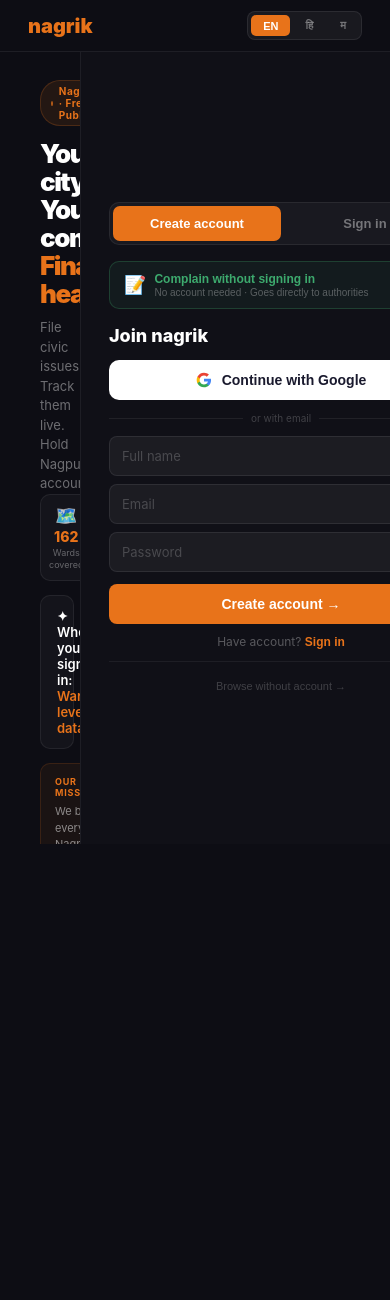
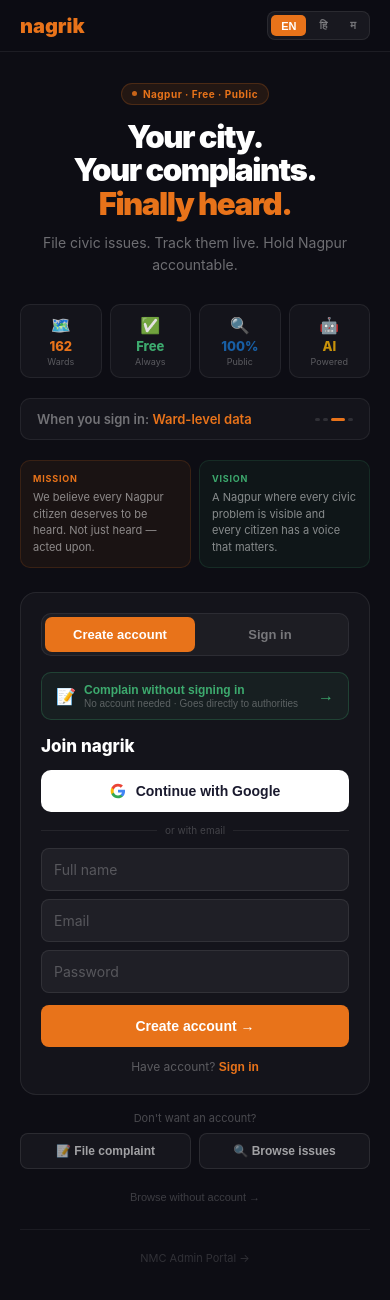
Before and after one commit to arjundhupe-nagrik/nagrik, a Next.js app: page /login in a window 390 px wide. Shown: the top 1300 px of the page. Before the commit the page ends 844 px from the top, so only its background shows below. Built offline with nearby package versions, Linux system fonts and the light colour scheme; no server answers.

Commit message:
fix login page mobile layout

```diff
--- a/app/login/page.tsx
+++ b/app/login/page.tsx
@@ -6,20 +6,20 @@
 const LANG = {
   en: {
     badge: 'Nagpur · Free · Public',
-    h1: 'Your city.', h2: "Your complaints.", h3: 'Finally heard.',
+    h1: 'Your city.', h2: 'Your complaints.', h3: 'Finally heard.',
     sub: 'File civic issues. Track them live. Hold Nagpur accountable.',
-    mission: 'We believe every Nagpur citizen deserves to be heard. Not just heard — acted upon. nagrik exists to make sure no complaint disappears.',
-    vision: 'A Nagpur where every civic problem is visible, every department is accountable, and every citizen has a voice that matters.',
+    mission: 'We believe every Nagpur citizen deserves to be heard. Not just heard — acted upon.',
+    vision: 'A Nagpur where every civic problem is visible and every citizen has a voice that matters.',
     features: ['File in 60 seconds','Live status tracking','Ward-level data','AI auto-tagging'],
     googleBtn: 'Continue with Google',
     createBtn: 'Create account →', signInBtn: 'Sign in →',
     nameP: 'Full name', emailP: 'Email', passP: 'Password',
-    noAcc: "No account? ", hasAcc: 'Have account? ',
+    noAcc: 'No account? ', hasAcc: 'Have account? ',
     createL: 'Join free', signL: 'Sign in',
     skipBtn: 'Browse without account →',
     orEmail: 'or with email',
     noLoginTitle: "Don't want an account?",
-    fileBtn: '📝 File complaint', browseBtn: '🔍 Browse feed',
+    fileBtn: '📝 File complaint', browseBtn: '🔍 Browse issues',
     tabCreate: 'Create account', tabSign: 'Sign in',
     ribbon: 'Complain without signing in',
     ribbonSub: 'No account needed · Goes directly to authorities',
@@ -29,8 +29,8 @@
     badge: 'नागपुर · मुफ्त · सार्वजनिक',
     h1: 'आपका शहर।', h2: 'आपकी शिकायत।', h3: 'अब सुनी जाएगी।',
     sub: 'समस्या दर्ज करें। लाइव ट्रैक करें। जवाब माँगें।',
-    mission: 'हम मानते हैं कि नागपुर के हर नागरिक की आवाज़ सुनी जानी चाहिए। सिर्फ सुनी नहीं — उस पर action होना चाहिए।',
-    vision: 'एक ऐसा नागपुर जहाँ हर समस्या दिखती है, हर विभाग जवाबदेह है, और हर नागरिक की आवाज़ मायने रखती है।',
+    mission: 'हम मानते हैं कि नागपुर के हर नागरिक की आवाज़ सुनी जानी चाहिए — और उस पर action होना चाहिए।',
+    vision: 'एक ऐसा नागपुर जहाँ हर समस्या दिखती है और हर नागरिक की आवाज़ मायने रखती है।',
     features: ['60 सेकंड में file','लाइव status','वार्ड डेटा','AI auto-tag'],
     googleBtn: 'Google से जारी रखें',
     createBtn: 'Account बनाएं →', signInBtn: 'Sign in करें →',
@@ -40,7 +40,7 @@
     skipBtn: 'बिना account के देखें →',
     orEmail: 'या email से',
     noLoginTitle: 'Account नहीं चाहिए?',
-    fileBtn: '📝 शिकायत दर्ज', browseBtn: '🔍 फीड देखें',
+    fileBtn: '📝 शिकायत दर्ज', browseBtn: '🔍 Issues देखें',
     tabCreate: 'Account बनाएं', tabSign: 'Sign in',
     ribbon: 'बिना sign in के शिकायत करें',
     ribbonSub: 'Account नहीं चाहिए · सीधे authorities तक',
@@ -50,8 +50,8 @@
     badge: 'नागपूर · मोफत · सार्वजनिक',
     h1: 'तुमचे शहर।', h2: 'तुमची तक्रार।', h3: 'आता ऐकली जाईल।',
     sub: 'तक्रार नोंदवा. लाइव्ह ट्रॅक करा. जाब मागा.',
-    mission: 'आम्हाला विश्वास आहे की नागपूरच्या प्रत्येक नागरिकाचा आवाज ऐकला जावा. फक्त ऐकला नाही — त्यावर कारवाई व्हावी.',
-    vision: 'असा नागपूर जिथे प्रत्येक समस्या दिसते, प्रत्येक विभाग जबाबदार आहे, आणि प्रत्येक नागरिकाचा आवाज महत्त्वाचा आहे.',
+    mission: 'आम्हाला विश्वास आहे की नागपूरच्या प्रत्येक नागरिकाचा आवाज ऐकला जावा — आणि त्यावर कारवाई व्हावी.',
+    vision: 'असा नागपूर जिथे प्रत्येक समस्या दिसते आणि प्रत्येक नागरिकाचा आवाज महत्त्वाचा आहे.',
     features: ['60 सेकंदात file','लाइव्ह status','वार्ड डेटा','AI auto-tag'],
     googleBtn: 'Google ने सुरू ठेवा',
     createBtn: 'Account बनवा →', signInBtn: 'Sign in करा →',
@@ -61,7 +61,7 @@
     skipBtn: 'Account शिवाय पहा →',
     orEmail: 'किंवा email ने',
     noLoginTitle: 'Account नको?',
-    fileBtn: '📝 तक्रार नोंदवा', browseBtn: '🔍 फीड पहा',
+    fileBtn: '📝 तक्रार नोंदवा', browseBtn: '🔍 Issues पहा',
     tabCreate: 'Account बनवा', tabSign: 'Sign in',
     ribbon: 'Sign in शिवाय तक्रार करा',
     ribbonSub: 'Account नको · थेट authorities कडे जाते',
@@ -118,13 +118,6 @@
     router.push('/')
   }
 
-  const stats = [
-    { val:'162', label: lang==='en'?'Wards covered':lang==='hi'?'वार्ड covered':'वार्ड', color:'#E8731A', icon:'🗺️' },
-    { val: lang==='en'?'Always':lang==='hi'?'हमेशा':'नेहमी', label: lang==='en'?'Free to use':lang==='hi'?'मुफ्त':'मोफत', color:'#3DAA6E', icon:'✅' },
-    { val:'100%', label: lang==='en'?'Transparent':lang==='hi'?'पारदर्शी':'पारदर्शक', color:'#185FA5', icon:'🔍' },
-    { val: lang==='en'?'Public':lang==='hi'?'सार्वजनिक':'सार्वजनिक', label: lang==='en'?'All data open':lang==='hi'?'खुला डेटा':'खुला डेटा', color:'#C8920A', icon:'📊' },
-  ]
-
   if (checking) return (
     <main style={{ minHeight:'100vh', background:'#0D0D14', display:'flex', alignItems:'center', justifyContent:'center', fontFamily:"'Inter',system-ui,sans-serif" }}>
       <div style={{ color:'rgba(255,255,255,0.2)', fontSize:'14px' }}>Loading...</div>
@@ -132,94 +125,84 @@
   )
 
   return (
-    <main style={{ height:'100vh', background:'#0D0D14', fontFamily:"'Inter',system-ui,sans-serif", display:'flex', flexDirection:'column', overflow:'hidden' }}>
-      <nav style={{ height:'52px', flexShrink:0, padding:'0 28px', display:'flex', alignItems:'center', justifyContent:'space-between', borderBottom:'1px solid rgba(255,255,255,0.07)' }}>
+    <main style={{ minHeight:'100vh', background:'#0D0D14', fontFamily:"'Inter',system-ui,sans-serif" }}>
+
+      {/* Navbar */}
+      <nav style={{ height:'52px', padding:'0 20px', display:'flex', alignItems:'center', justifyContent:'space-between', borderBottom:'1px solid rgba(255,255,255,0.07)', position:'sticky', top:0, background:'rgba(13,13,20,0.95)', zIndex:100 }}>
         <div style={{ fontSize:'20px', fontWeight:'900', color:'#E8731A' }}>nagrik</div>
         <div style={{ display:'flex', gap:'3px', background:'rgba(255,255,255,0.05)', border:'1px solid rgba(255,255,255,0.08)', borderRadius:'8px', padding:'3px' }}>
           {(['en','hi','mr'] as L[]).map(l => (
             <button key={l} onClick={() => setLang(l)}
-              style={{ padding:'4px 12px', borderRadius:'5px', border:'none', background:lang===l?'#E8731A':'transparent', color:lang===l?'white':'rgba(255,255,255,0.4)', fontSize:'11px', fontWeight:'700', cursor:'pointer', transition:'all 0.15s' }}>
+              style={{ padding:'4px 10px', borderRadius:'5px', border:'none', background:lang===l?'#E8731A':'transparent', color:lang===l?'white':'rgba(255,255,255,0.4)', fontSize:'11px', fontWeight:'700', cursor:'pointer', transition:'all 0.15s' }}>
               {l==='en'?'EN':l==='hi'?'हि':'म'}
             </button>
           ))}
         </div>
       </nav>
 
-      <div style={{ flex:1, display:'grid', gridTemplateColumns:'1fr 400px', minHeight:0 }}>
+      <div style={{ maxWidth:'440px', margin:'0 auto', padding:'28px 20px 48px' }}>
 
-        {/* LEFT */}
-        <div style={{ padding:'28px 40px 24px', display:'flex', flexDirection:'column', justifyContent:'space-between', borderRight:'1px solid rgba(255,255,255,0.07)', overflow:'hidden' }}>
-          <div>
-            <div style={{ display:'inline-flex', alignItems:'center', gap:'6px', background:'rgba(232,115,26,0.1)', border:'1px solid rgba(232,115,26,0.2)', color:'#E8731A', fontSize:'10px', fontWeight:'700', padding:'4px 10px', borderRadius:'20px', marginBottom:'14px', letterSpacing:'0.5px' }}>
+        {/* Hero */}
+        <div style={{ textAlign:'center', marginBottom:'28px' }}>
+          <div style={{ display:'inline-flex', alignItems:'center', gap:'6px', background:'rgba(232,115,26,0.1)', border:'1px solid rgba(232,115,26,0.2)', color:'#E8731A', fontSize:'10px', fontWeight:'700', padding:'4px 10px', borderRadius:'20px', marginBottom:'16px', letterSpacing:'0.5px' }}>
             <span style={{ width:'5px', height:'5px', background:'#E8731A', borderRadius:'50%', animation:'pulse 2s infinite' }}/>
             {t.badge}
           </div>
-            <div style={{ fontSize:'clamp(26px,3.2vw,42px)', fontWeight:'900', color:'white', lineHeight:'1.08', letterSpacing:'-1.5px', marginBottom:'4px' }}>
+          <div style={{ fontSize:'clamp(28px,8vw,42px)', fontWeight:'900', color:'white', lineHeight:'1.08', letterSpacing:'-1.5px', marginBottom:'10px' }}>
             {t.h1}<br/>{t.h2}<br/><span style={{ color:'#E8731A' }}>{t.h3}</span>
           </div>
-            <p style={{ fontSize:'13px', color:'rgba(255,255,255,0.4)', marginTop:'10px', lineHeight:'1.5', maxWidth:'380px' }}>{t.sub}</p>
+          <p style={{ fontSize:'14px', color:'rgba(255,255,255,0.4)', lineHeight:'1.6', marginBottom:'0' }}>{t.sub}</p>
         </div>
 
-          <div>
-            <div style={{ display:'grid', gridTemplateColumns:'repeat(4,1fr)', gap:'8px', marginBottom:'14px' }}>
-              {stats.map((s,i) => (
-                <div key={i} style={{ background:'rgba(255,255,255,0.03)', border:'1px solid rgba(255,255,255,0.07)', borderRadius:'10px', padding:'10px 8px', textAlign:'center' }}>
-                  <div style={{ fontSize:'18px', marginBottom:'4px' }}>{s.icon}</div>
-                  <div style={{ fontSize:'14px', fontWeight:'800', color:s.color, lineHeight:'1' }}>{s.val}</div>
-                  <div style={{ fontSize:'9px', color:'rgba(255,255,255,0.35)', marginTop:'3px', lineHeight:'1.3' }}>{s.label}</div>
+        {/* Stats row */}
+        <div style={{ display:'grid', gridTemplateColumns:'repeat(4,1fr)', gap:'8px', marginBottom:'20px' }}>
+          {[
+            { val:'162', label:lang==='en'?'Wards':lang==='hi'?'वार्ड':'वार्ड', color:'#E8731A', icon:'🗺️' },
+            { val:lang==='en'?'Free':lang==='hi'?'मुफ्त':'मोफत', label:lang==='en'?'Always':lang==='hi'?'हमेशा':'नेहमी', color:'#3DAA6E', icon:'✅' },
+            { val:'100%', label:lang==='en'?'Public':lang==='hi'?'सार्वजनिक':'सार्वजनिक', color:'#185FA5', icon:'🔍' },
+            { val:'AI', label:lang==='en'?'Powered':lang==='hi'?'Powered':'Powered', color:'#C8920A', icon:'🤖' },
+          ].map((s,i) => (
+            <div key={i} style={{ background:'rgba(255,255,255,0.03)', border:'1px solid rgba(255,255,255,0.07)', borderRadius:'10px', padding:'10px 6px', textAlign:'center' }}>
+              <div style={{ fontSize:'16px', marginBottom:'3px' }}>{s.icon}</div>
+              <div style={{ fontSize:'13px', fontWeight:'800', color:s.color }}>{s.val}</div>
+              <div style={{ fontSize:'9px', color:'rgba(255,255,255,0.3)', marginTop:'2px' }}>{s.label}</div>
             </div>
           ))}
         </div>
 
-            <div style={{ background:'rgba(255,255,255,0.03)', border:'1px solid rgba(255,255,255,0.07)', borderRadius:'10px', padding:'12px 16px', marginBottom:'14px', display:'flex', alignItems:'center', justifyContent:'space-between' }}>
+        {/* Animated feature */}
+        <div style={{ background:'rgba(255,255,255,0.03)', border:'1px solid rgba(255,255,255,0.07)', borderRadius:'10px', padding:'12px 16px', marginBottom:'20px', display:'flex', alignItems:'center', justifyContent:'space-between' }}>
           <div style={{ fontSize:'13px', fontWeight:'600', color:'white' }}>
-                {lang==='en'?'✦ When you sign in:':lang==='hi'?'✦ Sign in करने पर:':'✦ Sign in केल्यावर:'} <span style={{ color:'#E8731A' }}>{t.features[tick]}</span>
+            <span style={{ color:'rgba(255,255,255,0.4)' }}>{lang==='en'?'When you sign in: ':lang==='hi'?'Sign in पर: ':'Sign in वर: '}</span>
+            <span style={{ color:'#E8731A' }}>{t.features[tick]}</span>
           </div>
-              <div style={{ display:'flex', gap:'4px', flexShrink:0 }}>
+          <div style={{ display:'flex', gap:'3px', flexShrink:0 }}>
             {[0,1,2,3].map(i => (
-                  <div key={i} style={{ height:'3px', width:i===tick?'16px':'6px', borderRadius:'2px', background:i===tick?'#E8731A':'rgba(255,255,255,0.12)', transition:'all 0.3s' }}/>
+              <div key={i} style={{ height:'3px', width:i===tick?'14px':'5px', borderRadius:'2px', background:i===tick?'#E8731A':'rgba(255,255,255,0.12)', transition:'all 0.3s' }}/>
             ))}
           </div>
         </div>
 
-            <div style={{ display:'grid', gridTemplateColumns:'1fr 1fr', gap:'10px', marginBottom:'14px' }}>
-              <div style={{ background:'rgba(232,115,26,0.06)', border:'1px solid rgba(232,115,26,0.15)', borderRadius:'10px', padding:'12px 14px' }}>
+        {/* Mission + Vision */}
+        <div style={{ display:'grid', gridTemplateColumns:'1fr 1fr', gap:'8px', marginBottom:'24px' }}>
+          <div style={{ background:'rgba(232,115,26,0.06)', border:'1px solid rgba(232,115,26,0.15)', borderRadius:'10px', padding:'12px' }}>
             <div style={{ fontSize:'9px', fontWeight:'700', color:'#E8731A', textTransform:'uppercase', letterSpacing:'0.8px', marginBottom:'5px' }}>
-                  {lang==='en'?'Our mission':lang==='hi'?'हमारा mission':'आमचे mission'}
+              {lang==='en'?'Mission':lang==='hi'?'Mission':'Mission'}
             </div>
             <div style={{ fontSize:'11px', color:'rgba(255,255,255,0.5)', lineHeight:'1.5' }}>{t.mission}</div>
           </div>
-              <div style={{ background:'rgba(61,170,110,0.06)', border:'1px solid rgba(61,170,110,0.15)', borderRadius:'10px', padding:'12px 14px' }}>
+          <div style={{ background:'rgba(61,170,110,0.06)', border:'1px solid rgba(61,170,110,0.15)', borderRadius:'10px', padding:'12px' }}>
             <div style={{ fontSize:'9px', fontWeight:'700', color:'#3DAA6E', textTransform:'uppercase', letterSpacing:'0.8px', marginBottom:'5px' }}>
-                  {lang==='en'?'Our vision':lang==='hi'?'हमारा vision':'आमचे vision'}
+              {lang==='en'?'Vision':lang==='hi'?'Vision':'Vision'}
             </div>
             <div style={{ fontSize:'11px', color:'rgba(255,255,255,0.5)', lineHeight:'1.5' }}>{t.vision}</div>
           </div>
         </div>
-          </div>
 
-          <div>
-            <div style={{ fontSize:'11px', color:'rgba(255,255,255,0.25)', marginBottom:'8px' }}>{t.noLoginTitle}</div>
-            <div style={{ display:'flex', gap:'8px' }}>
-              <button onClick={() => router.push('/file')}
-                style={{ flex:1, background:'rgba(255,255,255,0.04)', border:'1px solid rgba(255,255,255,0.09)', color:'rgba(255,255,255,0.6)', padding:'9px 12px', borderRadius:'8px', fontSize:'12px', fontWeight:'600', cursor:'pointer', transition:'all 0.15s' }}
-                onMouseEnter={e=>(e.currentTarget.style.borderColor='rgba(255,255,255,0.2)')}
-                onMouseLeave={e=>(e.currentTarget.style.borderColor='rgba(255,255,255,0.09)')}>
-                {t.fileBtn}
-              </button>
-              <button onClick={() => router.push('/public')}
-                style={{ flex:1, background:'rgba(255,255,255,0.04)', border:'1px solid rgba(255,255,255,0.09)', color:'rgba(255,255,255,0.6)', padding:'9px 12px', borderRadius:'8px', fontSize:'12px', fontWeight:'600', cursor:'pointer', transition:'all 0.15s' }}
-                onMouseEnter={e=>(e.currentTarget.style.borderColor='rgba(255,255,255,0.2)')}
-                onMouseLeave={e=>(e.currentTarget.style.borderColor='rgba(255,255,255,0.09)')}>
-                {t.browseBtn}
-              </button>
-            </div>
-          </div>
-        </div>
+        {/* Auth card */}
+        <div style={{ background:'rgba(255,255,255,0.03)', border:'1px solid rgba(255,255,255,0.08)', borderRadius:'16px', padding:'20px', marginBottom:'16px' }}>
 
-        {/* RIGHT */}
-        <div style={{ display:'flex', alignItems:'center', justifyContent:'center', padding:'24px 28px', background:'rgba(255,255,255,0.01)' }}>
-          <div style={{ width:'100%' }}>
+          {/* Tabs */}
           <div style={{ display:'grid', gridTemplateColumns:'1fr 1fr', background:'rgba(255,255,255,0.04)', borderRadius:'10px', padding:'3px', marginBottom:'16px', border:'1px solid rgba(255,255,255,0.07)' }}>
             {(['signup','signin'] as const).map(m => (
               <button key={m} onClick={() => { setMode(m); setError(''); setForm({ name:'', email:'', password:'' }) }}
@@ -231,11 +214,9 @@
 
           {/* MVP ribbon */}
           <button onClick={() => router.push('/file')}
-              style={{ width:'100%', background:'rgba(61,170,110,0.08)', border:'1px solid rgba(61,170,110,0.25)', borderRadius:'10px', padding:'10px 14px', marginBottom:'16px', cursor:'pointer', display:'flex', alignItems:'center', justifyContent:'space-between', gap:'8px', transition:'all 0.15s' }}
-              onMouseEnter={e=>(e.currentTarget.style.borderColor='rgba(61,170,110,0.5)')}
-              onMouseLeave={e=>(e.currentTarget.style.borderColor='rgba(61,170,110,0.25)')}>
+            style={{ width:'100%', background:'rgba(61,170,110,0.08)', border:'1px solid rgba(61,170,110,0.25)', borderRadius:'10px', padding:'10px 14px', marginBottom:'16px', cursor:'pointer', display:'flex', alignItems:'center', justifyContent:'space-between', gap:'8px', transition:'all 0.15s' }}>
             <div style={{ display:'flex', alignItems:'center', gap:'8px' }}>
-                <span style={{ fontSize:'18px' }}>📝</span>
+              <span style={{ fontSize:'16px' }}>📝</span>
               <div style={{ textAlign:'left' }}>
                 <div style={{ fontSize:'12px', fontWeight:'700', color:'#3DAA6E' }}>{t.ribbon}</div>
                 <div style={{ fontSize:'10px', color:'rgba(255,255,255,0.3)', marginTop:'1px' }}>{t.ribbonSub}</div>
@@ -244,8 +225,9 @@
             <span style={{ color:'#3DAA6E', fontSize:'16px' }}>→</span>
           </button>
 
+          {/* Heading */}
           <div style={{ marginBottom:'14px' }}>
-              <h2 style={{ fontSize:'18px', fontWeight:'800', color:'white', margin:'0 0 3px' }}>
+            <h2 style={{ fontSize:'17px', fontWeight:'800', color:'white', margin:'0 0 2px' }}>
               {mode==='signup'
                 ? (lang==='en'?'Join nagrik':lang==='hi'?'nagrik से जुड़ें':'nagrik मध्ये सामील व्हा')
                 : (lang==='en'?'Welcome back':lang==='hi'?'वापसी पर स्वागत':'परत स्वागत')}
@@ -261,8 +243,9 @@
             </div>
           )}
 
+          {/* Google */}
           <button onClick={googleAuth} disabled={loading}
-              style={{ width:'100%', background:'white', color:'#1A1A2E', border:'none', padding:'12px', borderRadius:'10px', fontSize:'14px', fontWeight:'700', cursor:'pointer', display:'flex', alignItems:'center', justifyContent:'center', gap:'10px', marginBottom:'12px', opacity:loading?0.7:1 }}>
+            style={{ width:'100%', background:'white', color:'#1A1A2E', border:'none', padding:'13px', borderRadius:'10px', fontSize:'14px', fontWeight:'700', cursor:'pointer', display:'flex', alignItems:'center', justifyContent:'center', gap:'10px', marginBottom:'12px', opacity:loading?0.7:1 }}>
             <svg width="16" height="16" viewBox="0 0 24 24">
               <path fill="#4285F4" d="M22.56 12.25c0-.78-.07-1.53-.2-2.25H12v4.26h5.92c-.26 1.37-1.04 2.53-2.21 3.31v2.77h3.57c2.08-1.92 3.28-4.74 3.28-8.09z"/>
               <path fill="#34A853" d="M12 23c2.97 0 5.46-.98 7.28-2.66l-3.57-2.77c-.98.66-2.23 1.06-3.71 1.06-2.86 0-5.29-1.93-6.16-4.53H2.18v2.84C3.99 20.53 7.7 23 12 23z"/>
@@ -282,43 +265,63 @@
             {mode==='signup' && (
               <input value={form.name} onChange={e => setForm(f => ({ ...f, name:e.target.value }))}
                 placeholder={t.nameP}
-                  style={{ background:'rgba(255,255,255,0.05)', border:'1px solid rgba(255,255,255,0.08)', color:'white', borderRadius:'8px', padding:'11px 12px', fontSize:'13px', width:'100%', outline:'none' }} />
+                style={{ background:'rgba(255,255,255,0.05)', border:'1px solid rgba(255,255,255,0.08)', color:'white', borderRadius:'8px', padding:'12px', fontSize:'14px', width:'100%', outline:'none' }} />
             )}
             <input type="email" value={form.email} onChange={e => setForm(f => ({ ...f, email:e.target.value }))}
               placeholder={t.emailP}
               onKeyDown={e => e.key==='Enter' && (mode==='signup'?signUp():signIn())}
-                style={{ background:'rgba(255,255,255,0.05)', border:'1px solid rgba(255,255,255,0.08)', color:'white', borderRadius:'8px', padding:'11px 12px', fontSize:'13px', width:'100%', outline:'none' }} />
+              style={{ background:'rgba(255,255,255,0.05)', border:'1px solid rgba(255,255,255,0.08)', color:'white', borderRadius:'8px', padding:'12px', fontSize:'14px', width:'100%', outline:'none' }} />
             <input type="password" value={form.password} onChange={e => setForm(f => ({ ...f, password:e.target.value }))}
               placeholder={t.passP}
               onKeyDown={e => e.key==='Enter' && (mode==='signup'?signUp():signIn())}
-                style={{ background:'rgba(255,255,255,0.05)', border:'1px solid rgba(255,255,255,0.08)', color:'white', borderRadius:'8px', padding:'11px 12px', fontSize:'13px', width:'100%', outline:'none' }} />
+              style={{ background:'rgba(255,255,255,0.05)', border:'1px solid rgba(255,255,255,0.08)', color:'white', borderRadius:'8px', padding:'12px', fontSize:'14px', width:'100%', outline:'none' }} />
           </div>
 
           <button onClick={mode==='signup'?signUp:signIn} disabled={loading}
-              style={{ width:'100%', background:'#E8731A', color:'white', border:'none', padding:'12px', borderRadius:'8px', fontSize:'14px', fontWeight:'700', cursor:'pointer', marginBottom:'10px', opacity:loading?0.7:1, transition:'opacity 0.2s' }}>
+            style={{ width:'100%', background:'#E8731A', color:'white', border:'none', padding:'13px', borderRadius:'8px', fontSize:'14px', fontWeight:'700', cursor:'pointer', marginBottom:'12px', opacity:loading?0.7:1 }}>
             {loading?'...':(mode==='signup'?t.createBtn:t.signInBtn)}
           </button>
 
-            <div style={{ textAlign:'center', fontSize:'12px', color:'rgba(255,255,255,0.3)', marginBottom:'12px' }}>
+          <div style={{ textAlign:'center', fontSize:'12px', color:'rgba(255,255,255,0.3)' }}>
             {mode==='signup'
               ? <>{t.hasAcc}<button onClick={() => { setMode('signin'); setError('') }} style={{ background:'none', border:'none', color:'#E8731A', cursor:'pointer', fontWeight:'600', fontSize:'12px' }}>{t.signL}</button></>
               : <>{t.noAcc}<button onClick={() => { setMode('signup'); setError('') }} style={{ background:'none', border:'none', color:'#E8731A', cursor:'pointer', fontWeight:'600', fontSize:'12px' }}>{t.createL}</button></>
             }
           </div>
+        </div>
 
-            <div style={{ borderTop:'1px solid rgba(255,255,255,0.06)', paddingTop:'12px', textAlign:'center' }}>
+        {/* No login options */}
+        <div style={{ marginBottom:'16px' }}>
+          <div style={{ fontSize:'11px', color:'rgba(255,255,255,0.25)', marginBottom:'8px', textAlign:'center' }}>{t.noLoginTitle}</div>
+          <div style={{ display:'grid', gridTemplateColumns:'1fr 1fr', gap:'8px' }}>
+            <button onClick={() => router.push('/file')}
+              style={{ background:'rgba(255,255,255,0.04)', border:'1px solid rgba(255,255,255,0.09)', color:'rgba(255,255,255,0.6)', padding:'10px 12px', borderRadius:'8px', fontSize:'12px', fontWeight:'600', cursor:'pointer' }}>
+              {t.fileBtn}
+            </button>
+            <button onClick={() => router.push('/public')}
+              style={{ background:'rgba(255,255,255,0.04)', border:'1px solid rgba(255,255,255,0.09)', color:'rgba(255,255,255,0.6)', padding:'10px 12px', borderRadius:'8px', fontSize:'12px', fontWeight:'600', cursor:'pointer' }}>
+              {t.browseBtn}
+            </button>
+          </div>
+        </div>
+
+        <div style={{ textAlign:'center' }}>
           <button onClick={() => router.push('/public')}
             style={{ background:'none', border:'none', color:'rgba(255,255,255,0.2)', cursor:'pointer', fontSize:'11px' }}>
             {t.skipBtn}
           </button>
         </div>
-          </div>
+
+        <div style={{ textAlign:'center', marginTop:'24px', paddingTop:'16px', borderTop:'1px solid rgba(255,255,255,0.06)' }}>
+          <a href="/admin/login" style={{ fontSize:'11px', color:'rgba(255,255,255,0.15)', textDecoration:'none' }}>
+            NMC Admin Portal →
+          </a>
         </div>
       </div>
 
       <style>{`
         @keyframes pulse { 0%,100%{opacity:1} 50%{opacity:0.3} }
-        input::placeholder { color: rgba(255,255,255,0.2) !important; }
+        input::placeholder { color: rgba(255,255,255,0.25) !important; }
       `}</style>
     </main>
   )
```
Lines whose indentation alone changed are shown as unchanged.
